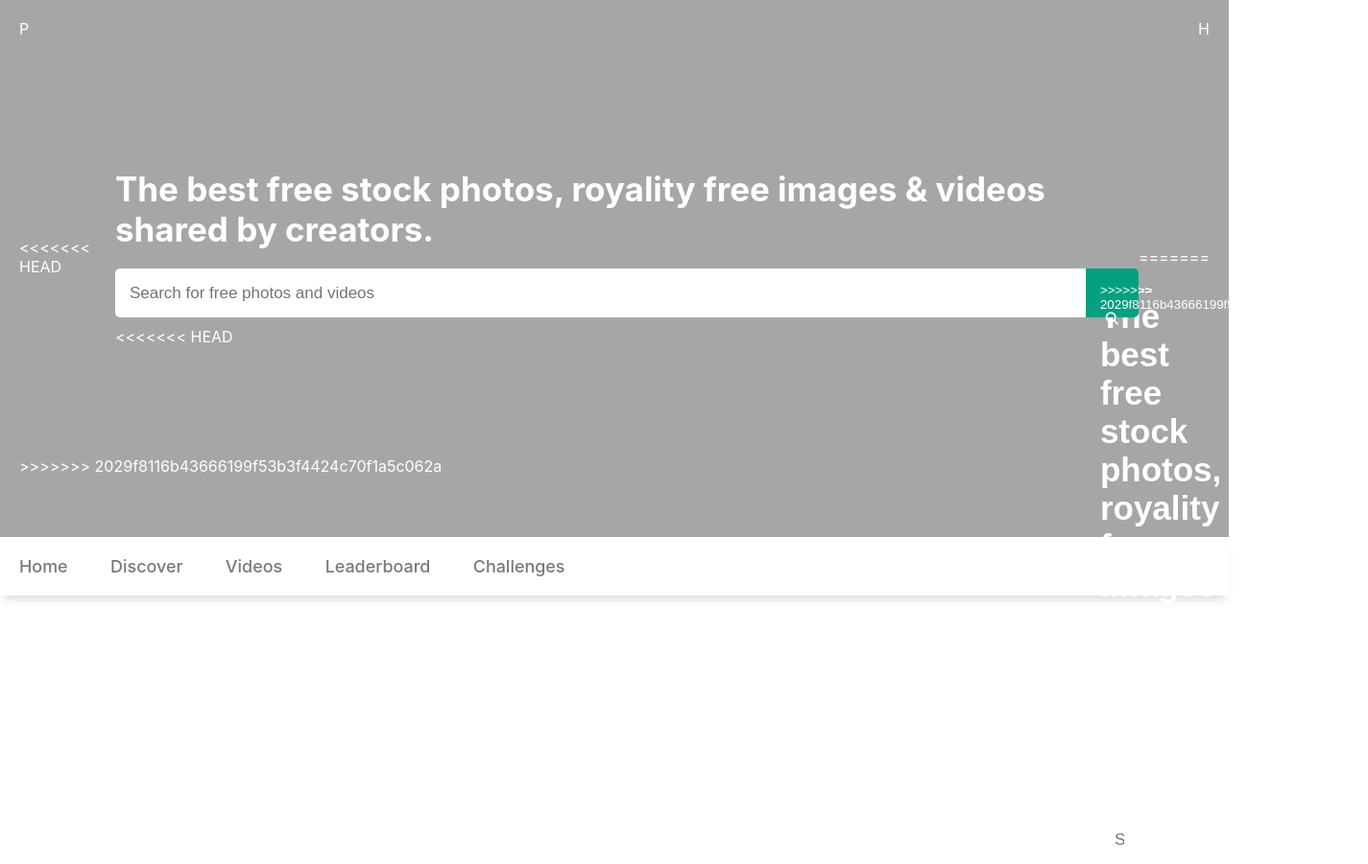
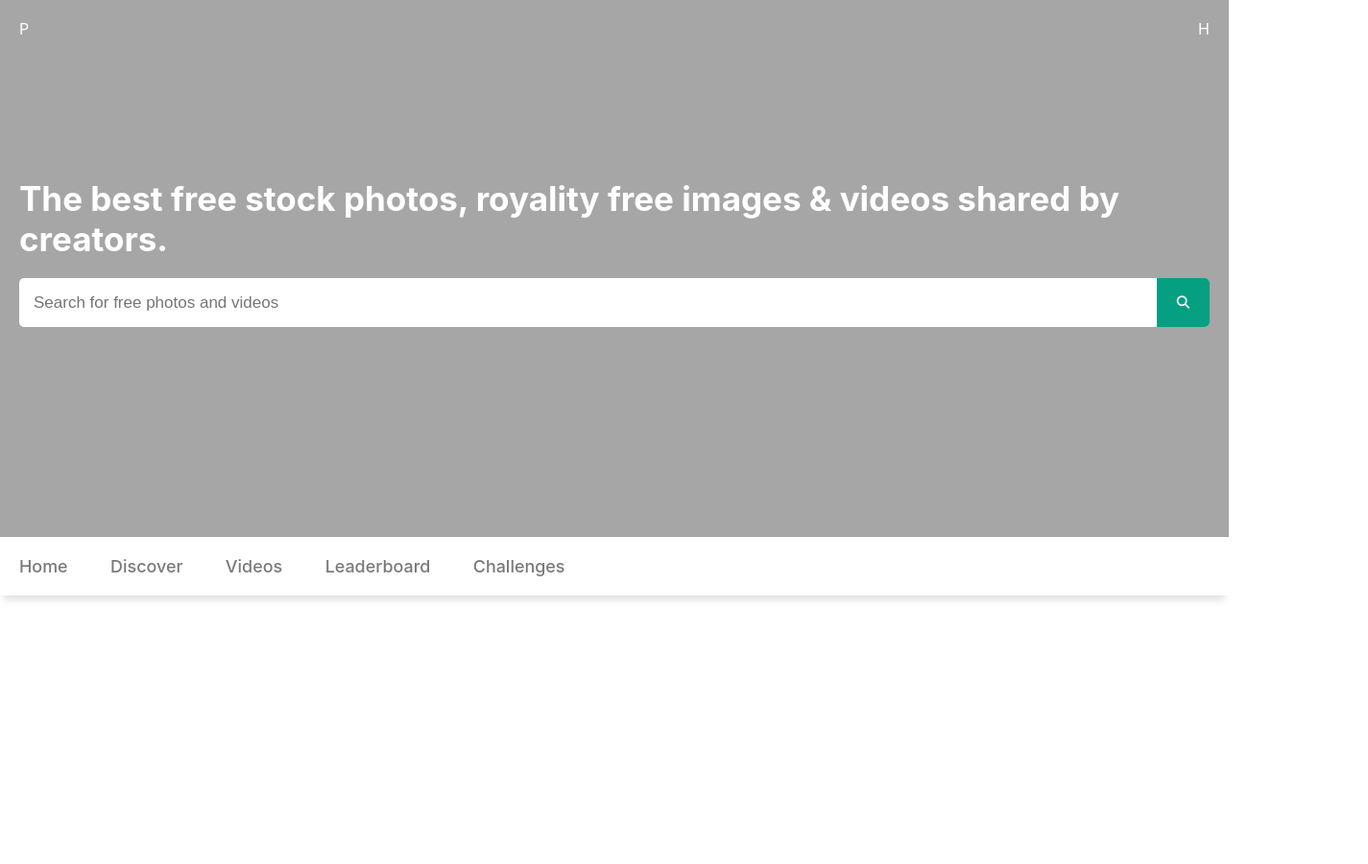
Before and after one commit to venky-ravuri/Pexels-Clone, a plain HTML site: page index.html in a window 1280 px wide. Shown: the whole page at 96% size, 1425 px wide, since content can reach past the window. After the commit the page ends 800 px from the top, so only its background shows below. Drawn offline with Linux system fonts and the light colour scheme; no server answers.

Commit message:
html form changes

```diff
--- a/index.html
+++ b/index.html
@@ -16,30 +16,18 @@
                 <div class="ham-menu">H</div>
             </div>
             <div id="title">
-<<<<<<< HEAD
                 <form>
                     <h1>The best free stock photos, royality free images & videos shared by creators.</h1>
                         <div id="search-bar">
                             <input type="text" placeholder="Search for free photos and videos">
                             <button type="submit">
-=======
-                <div>
-                    <h1>The best free stock photos, royality free images & videos shared by creators.</h1>
-                        <div id="search-bar">
-                            <input type="text" placeholder="Search for free photos and videos">
-                            <button type="button">
->>>>>>> 2029f8116b43666199f53b3f4424c70f1a5c062a
                                 <i class="fa-solid fa-magnifying-glass"></i>
                             </button>
                         </div>
                     <p id="search-terms">
                         <!-- <a href=""></a><a href=""></a><a href=""></a><a href=""></a><a href=""></a><a href=""></a> -->
                     </p>
-<<<<<<< HEAD
                 </form>
-=======
-                </div>
->>>>>>> 2029f8116b43666199f53b3f4424c70f1a5c062a
             </div>
         </div>
     </div>
```
